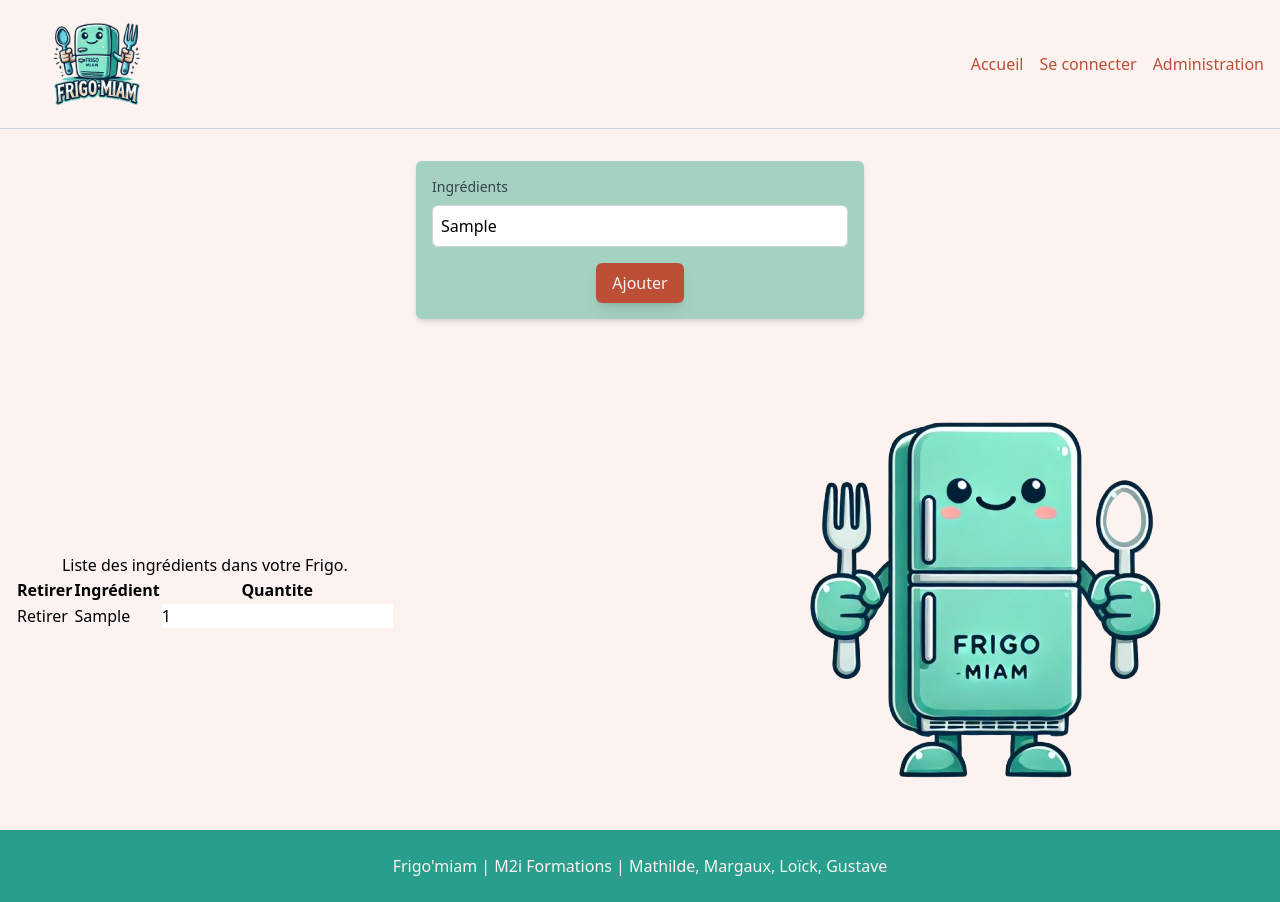
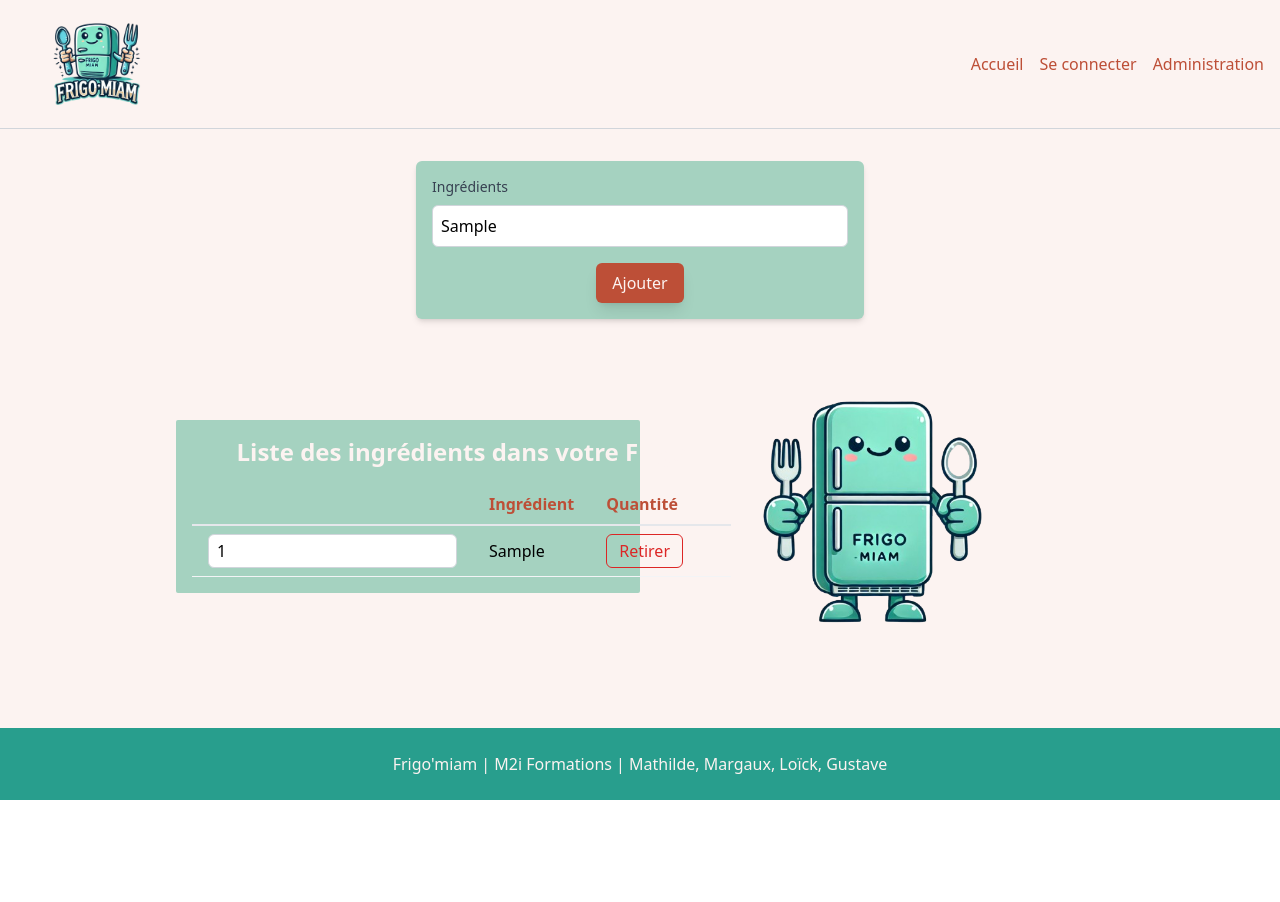
Before and after one commit to OvernightmareX/Frigo-Miam, an Angular app in the folder FrigoMiamFront/: page /frigo in a window 1280 px wide. Both pictures are taken after typing "Sample" into the empty fields and a click on the button "Ajouter". After the commit the page ends 800 px from the top, so only its background shows below. Built offline with nearby package versions, Linux system fonts and the light colour scheme.

Commit message:
tailwind frigo

```diff
--- a/FrigoMiamFront/src/app/components/ingredient-list-home/ingredient-list.component.html
+++ b/FrigoMiamFront/src/app/components/ingredient-list-home/ingredient-list.component.html
@@ -1,5 +1,5 @@
-<div class="listIngredients text-center mt-8">
-  <h3 class="text-xl font-semibold mb-4 text-[#289e8d]">Liste des ingrédients:</h3>
+<div class="listIngredients text-center mt-8 ">
+  <h3 class="text-xl font-semibold mb-4 text-[#289e8d] ">Liste des ingrédients:</h3>
   <ul>
     @for(ingredient of ingredientList; track ingredient){
       <li class=" text-[#BD4F37]">{{ingredient}}</li>
--- a/FrigoMiamFront/src/app/components/ingredient-tab-frigo/ingredient-tab-frigo.component.html
+++ b/FrigoMiamFront/src/app/components/ingredient-tab-frigo/ingredient-tab-frigo.component.html
@@ -1,27 +1,34 @@
-<table>
-  <caption>
-    Liste des ingrédients dans votre Frigo.
+<table class="min-w-full table-auto  text-left">
+  <caption class="caption-top mb-4">
+    <h2 class="text-2xl font-semibold text-[#FCF3F1]">Liste des ingrédients dans votre Frigo</h2>
   </caption>
+
   <thead>
-  <tr>
-    <th scope="col">Retirer</th>
-    <th scope="col">Ingrédient</th>
-    <th scope="col">Quantite</th>
+  <tr class="border-b-2 border-gray-200">
+    <th scope="col" class="py-2 px-4"></th>
+    <th scope="col" class="py-2 px-4 text-[#BD4F37]">Ingrédient</th>
+    <th scope="col" class="py-2 px-4 text-[#BD4F37]">Quantité</th>
+    <th scope="col" class="py-2 px-4"></th>
   </tr>
   </thead>
+
   <tbody>
     @for(ingredient of ingredientsInFrigo; track ingredient){
-      <tr>
-        <td>
-          <button type="button" (click)="deleteIngredient(ingredient)">Retirer</button>
-        </td>
-        <td>{{ ingredient.name }}</td>
-        <td>
+      <tr class="border-b border-gray-100 hover:bg-gray-50 transition-all">
+        <td class="py-2 px-4">
           <input
             type="number"
             placeholder="Entrer une valeur"
+            class="border border-gray-300 rounded-md py-1 px-2"
             value="{{ingredient.quantity}}"
             (input)="onQuantityChange($event, ingredient)">
+        </td>
+        <td class="py-2 px-4 font-medium">{{ ingredient.name }}</td>
+        <td class="py-2 px-4">
+          <button
+            type="button"
+            class="text-red-600 border border-red-600 hover:text-red-800 hover:border-red-800 rounded-md py-1 px-3 transition-all duration-300"
+            (click)="deleteIngredient(ingredient)">Retirer</button>
         </td>
       </tr>
     }
--- a/FrigoMiamFront/src/app/pages/frigo/frigo.component.html
+++ b/FrigoMiamFront/src/app/pages/frigo/frigo.component.html
@@ -1,20 +1,24 @@
-
+<!-- Composant de recherche d'ingrédients -->
 <app-ingredient-search (clickEvent)="addIngredient($event)"></app-ingredient-search>
 
-<div class="containIngredients flex flex-col md:flex-row justify-between items-center p-4">
-  <div class="listIngrdt md:w-1/2 w-full mb-4 md:mb-0">
-<app-ingredient-tab-frigo
-  [ingredientsInFrigo]="allFrigoIngredients"
-  (deleteIngredientEvent)="deleteIngredientFromFrigo($event)"
-  (quantityChange)="changeQuantity($event)">
-</app-ingredient-tab-frigo>
+
+<div class="containIngredients flex flex-col md:flex-row justify-between items-center p-4 mx-auto md:w-3/4 w-full">
+  <!-- Liste des ingrédients -->
+  <div class="listIngrdt  bg-[#A5D2C0] rounded-sm p-4 md:w-1/2 w-full  mb-4 md:mb-0">
+    <app-ingredient-tab-frigo
+      [ingredientsInFrigo]="allFrigoIngredients"
+      (quantityChange)="changeQuantity($event)"
+      (deleteIngredientEvent)="deleteIngredientFromFrigo($event)">
+    </app-ingredient-tab-frigo>
   </div>
-  <div class="imgFrigo">
-    <img src="../frigo.png" alt="dessin frigo "/>
+
+  <div class="imgFrigo md:w-1/2 w-full flex justify-center">
+    <img src="../frigo.png" alt="dessin frigo" class="w-3/4 max-w-sm">
   </div>
 </div>
 
-<div>
+<!-- Liste des recettes -->
+<div class="mt-6">
   @for(recipe of allRecipeCardsData; track recipe){
     <app-recipe-card-short [recipeCardData]="recipe"></app-recipe-card-short>
   }
```
